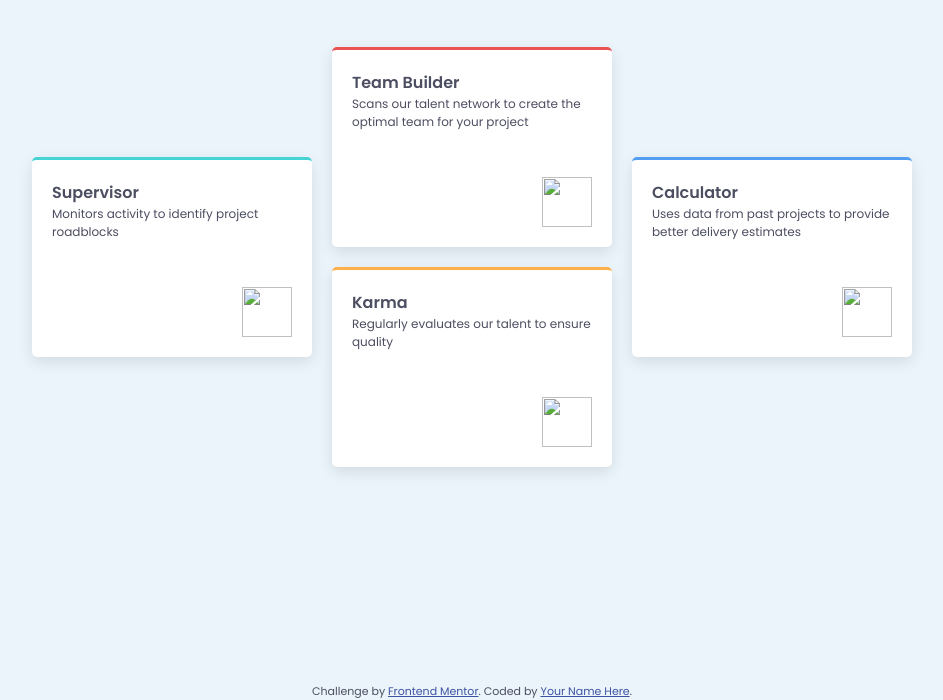
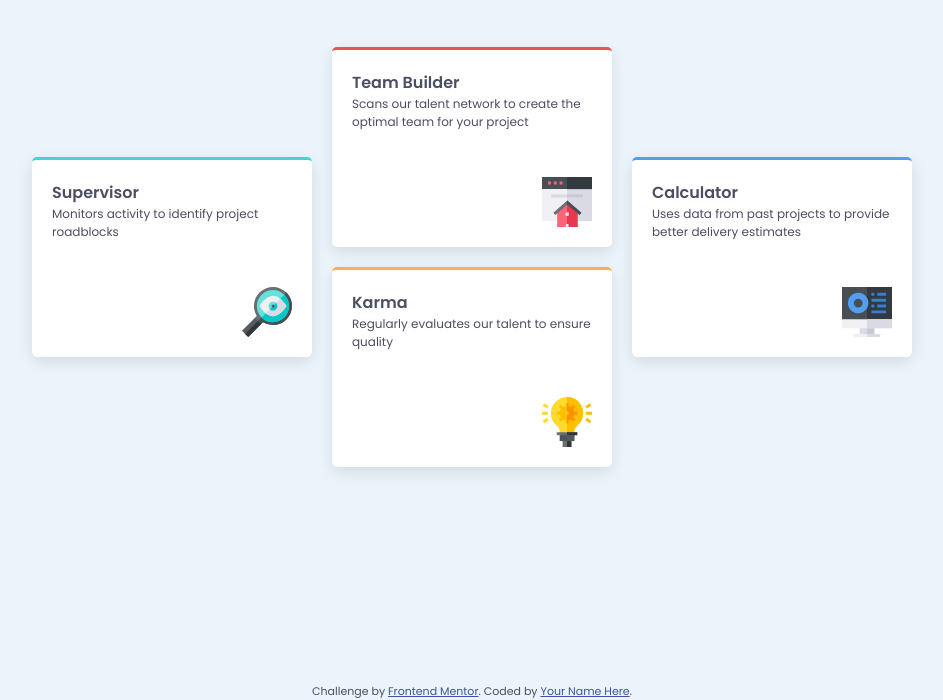
Before and after one commit to davidobeng200/four-card-feature-section, a plain HTML site: page index.html in a window 1280 px wide. Shown: the part 147-847 px from the top of the page, without its empty margins (168-1111 px from the left). Drawn offline with Linux system fonts and the light colour scheme.

Commit message:
Update index.html

```diff
--- a/index.html
+++ b/index.html
@@ -30,26 +30,26 @@
         <div class="cards" id="card-1">
           <p class="card-title">Supervisor</p>
           <p class="card-description">Monitors activity to identify project roadblocks</p>
-          <img class="icons" src="images\icon-supervisor.svg" alt="">
+          <img class="icons" src="icon-supervisor.svg" alt="">
         </div>
       <div class="card-group">
         <div class="cards" id="card-2">
          <p class="card-title">Team Builder</p>
          <p class="card-description">Scans our talent network to create the optimal team for your project</p>
-         <img class="icons" src="images\icon-team-builder.svg" alt="">
+         <img class="icons" src="icon-team-builder.svg" alt="">
         </div>
 
         <div class="cards" id="card-3" >
           <p class="card-title">Karma</p>
           <p class="card-description">Regularly evaluates our talent to ensure quality</p>
-          <img class="icons" src="images\icon-karma.svg" alt="">
+          <img class="icons" src="icon-karma.svg" alt="">
         </div>
       </div>
 
       <div class="cards" id="card-4">
         <p class="card-title">Calculator</p>
         <p class="card-description">Uses data from past projects to provide better delivery estimates</p>
-        <img class="icons" src="images\icon-calculator.svg" alt="">
+        <img class="icons" src="icon-calculator.svg" alt="">
       </div>
     </div>
 
```
